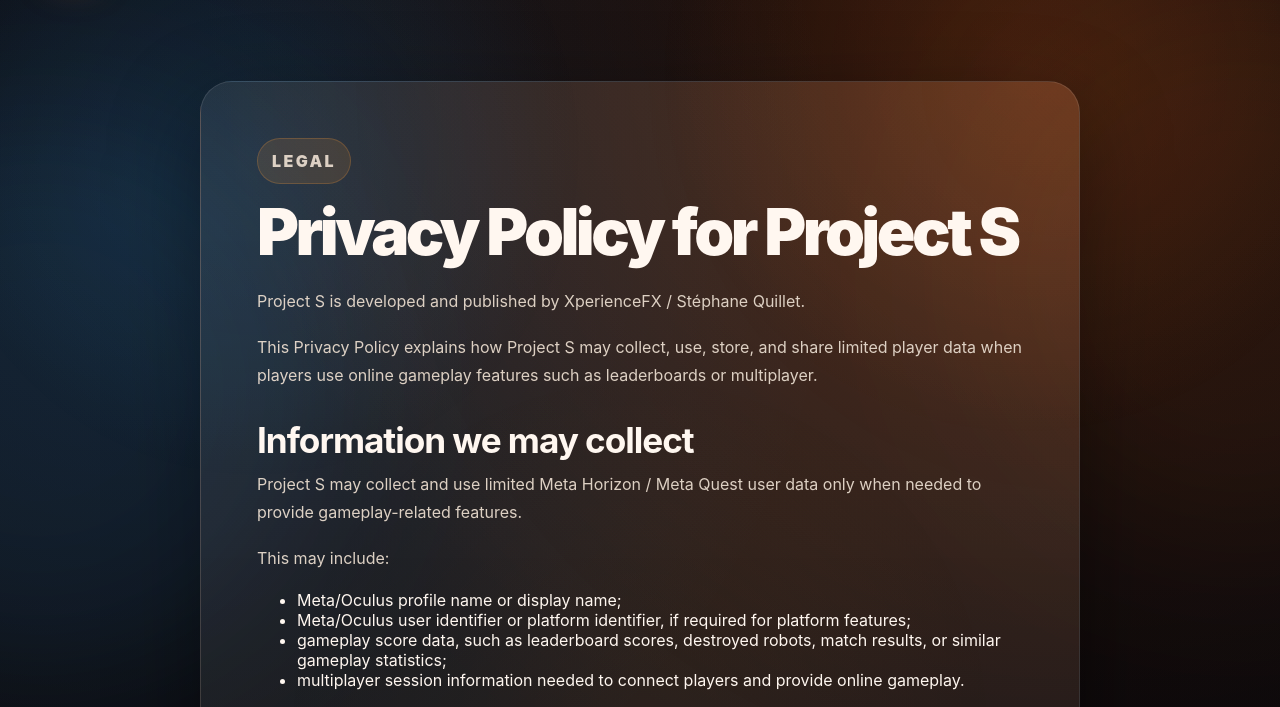
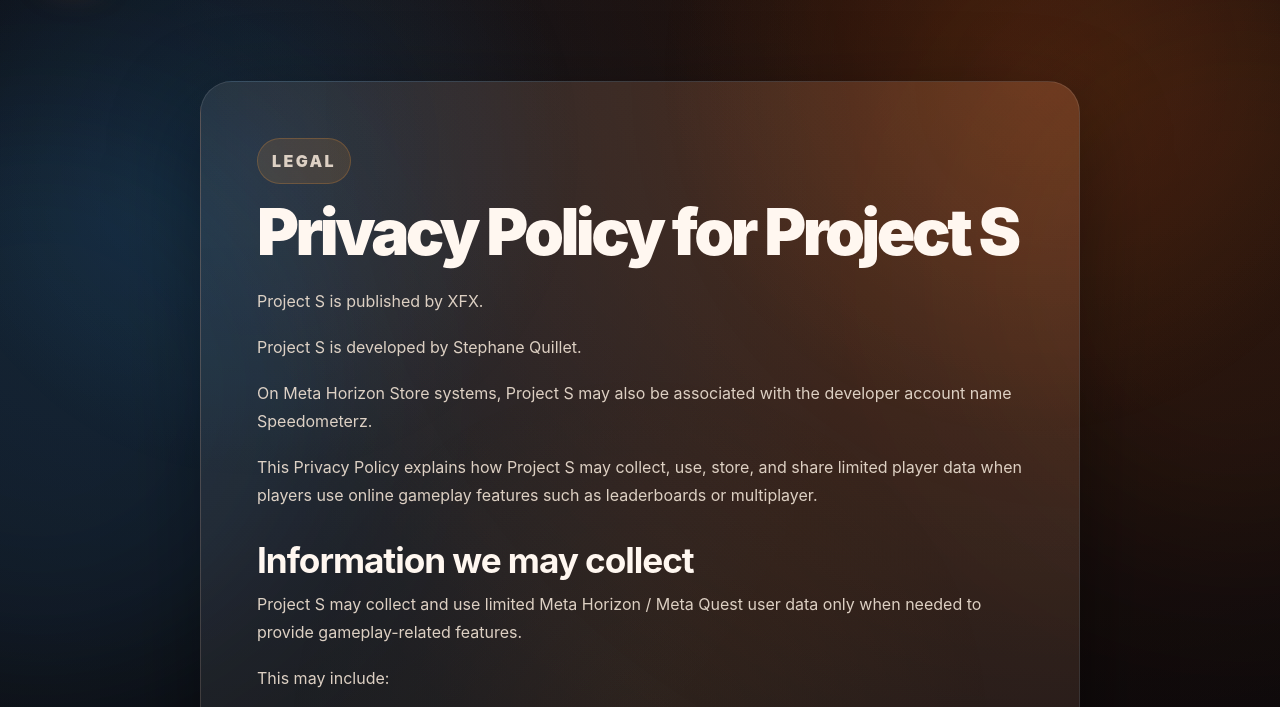
Before and after one commit to darko97400/stupendous-sprinkles-31f2e9, a website: page privacy-policy.html in a window 1280 px wide. Shown: the part 72-779 px from the top of the page. Drawn offline with Linux system fonts and the light colour scheme.

Commit message:
Add files via upload

```diff
--- a/privacy-policy.html
+++ b/privacy-policy.html
@@ -4,7 +4,7 @@
   <meta charset="UTF-8" />
   <meta name="viewport" content="width=device-width, initial-scale=1.0" />
   <title>Privacy Policy — Project S</title>
-  <meta name="description" content="Privacy Policy for Project S by XperienceFX / Stéphane Quillet." />
+  <meta name="description" content="Privacy Policy for Project S by XFX." />
   <link rel="icon" type="image/png" href="assets/logo.png" />
   <link rel="stylesheet" href="styles-v8-5.css?v=86" />
 </head>
@@ -35,7 +35,11 @@
         <p class="section-kicker">Legal</p>
         <h1>Privacy Policy for Project S</h1>
 
-        <p>Project S is developed and published by XperienceFX / Stéphane Quillet.</p>
+        <p>Project S is published by XFX.</p>
+
+        <p>Project S is developed by Stephane Quillet.</p>
+
+        <p>On Meta Horizon Store systems, Project S may also be associated with the developer account name Speedometerz.</p>
 
         <p>This Privacy Policy explains how Project S may collect, use, store, and share limited player data when players use online gameplay features such as leaderboards or multiplayer.</p>
 
```
